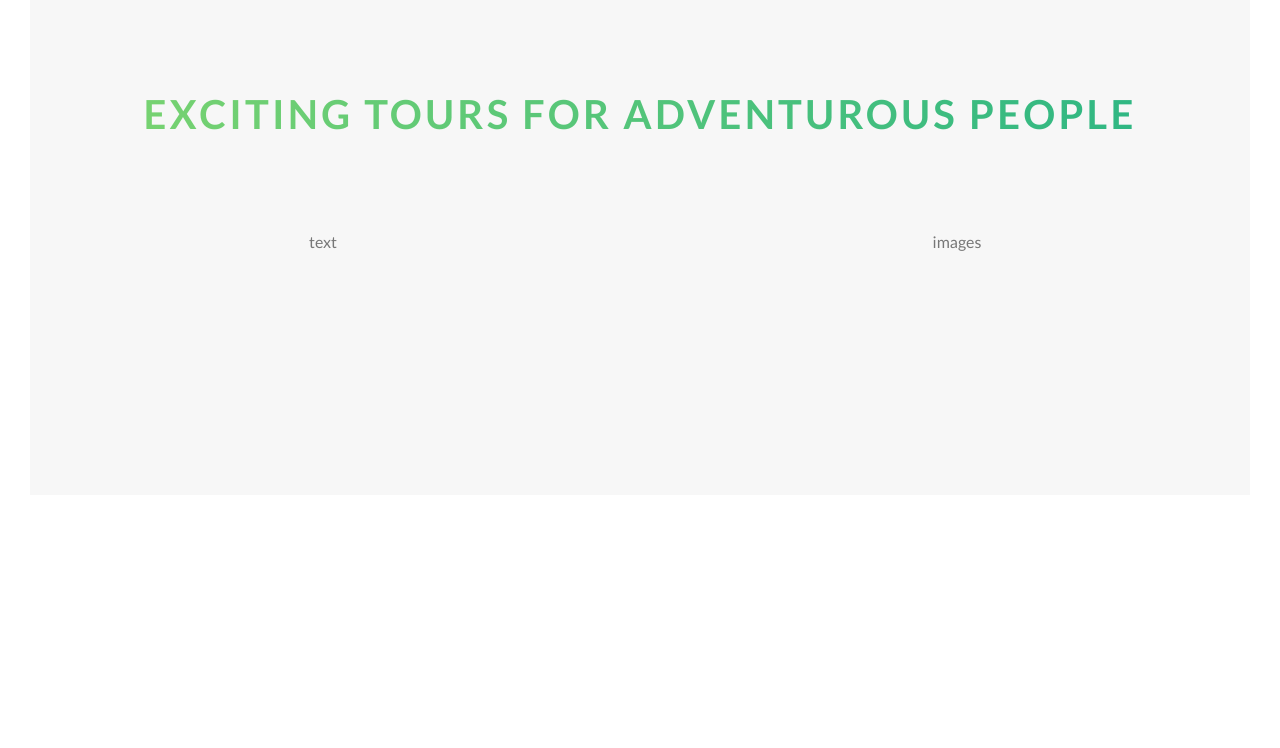
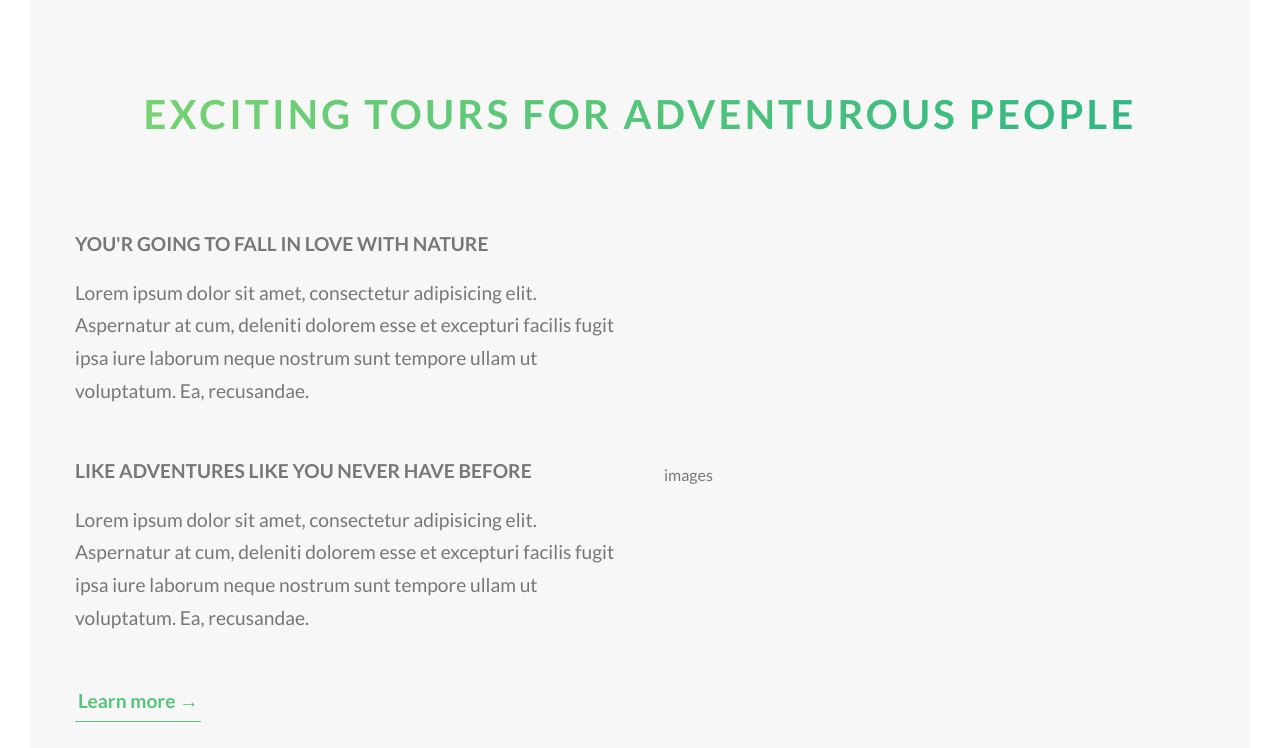
Before and after one commit to adnan725/Advance-css-project, a website: page Natours/starter/index.html in a window 1280 px wide. Shown: the part 790-1538 px from the top of the page. Before the commit the page ends 1315 px from the top, so only its background shows below. Drawn offline with Linux system fonts and the light colour scheme.

Commit message:
implemented description and learn more button

```diff
--- a/Natours/starter/index.html
+++ b/Natours/starter/index.html
@@ -27,11 +27,19 @@
     <main>
         <section class="section-about">
             <div class="u-text-center">
-                <h2 class="heading-secondary u-margin-bottom-5">Exciting Tours for adventurous people</h2>
+                <h2 class="heading-secondary u-margin-bottom-big">Exciting Tours for adventurous people</h2>
             </div>
             <div class="row">
                 <div class="col-1-of-2 u-text-center">
-                    text
+                    <h3 class="tertiary-heading u-margin-bottom-small">You'r going to fall in love with nature</h3>
+                    <p class="paragraph">
+                        Lorem ipsum dolor sit amet, consectetur adipisicing elit. Aspernatur at cum, deleniti dolorem esse et excepturi facilis fugit ipsa iure laborum neque nostrum sunt tempore ullam ut voluptatum. Ea, recusandae.
+                    </p>
+                    <h3 class="tertiary-heading u-margin-bottom-small">Like adventures like you never have before</h3>
+                    <p class="paragraph">
+                        Lorem ipsum dolor sit amet, consectetur adipisicing elit. Aspernatur at cum, deleniti dolorem esse et excepturi facilis fugit ipsa iure laborum neque nostrum sunt tempore ullam ut voluptatum. Ea, recusandae.
+                    </p>
+                    <a href="#" alt="learn more" class="btn-text">Learn more &rarr;</a>
                 </div>
                 <div class="col-1-of-2 u-text-center">
                     images
--- a/Natours/starter/sass/base/_typography.scss
+++ b/Natours/starter/sass/base/_typography.scss
@@ -42,3 +42,19 @@ body {
     }
   }
 }
+
+.tertiary-heading {
+  font-size:1.2rem;
+  font-weight: 700;
+  text-transform: uppercase;
+  text-align: left;
+}
+
+.paragraph {
+  font-size:1.2rem;
+  text-align: left;
+
+  &:not(:last-child) {
+    margin-bottom: 3rem;
+  }
+}
--- a/Natours/starter/sass/base/_utilities.scss
+++ b/Natours/starter/sass/base/_utilities.scss
@@ -2,6 +2,14 @@
   text-align: center;
 }
 
-.u-margin-bottom-5 {
+.u-margin-bottom-big {
   margin-bottom: 5rem;
 }
+
+.u-margin-bottom-medium {
+  margin-bottom: 3rem;
+}
+
+.u-margin-bottom-small {
+  margin-bottom: 1rem;
+}
--- a/Natours/starter/sass/components/_buttons.scss
+++ b/Natours/starter/sass/components/_buttons.scss
@@ -58,3 +58,29 @@
     animation-fill-mode: backwards;
   }
 }
+
+.btn-text {
+  &:link,
+  &:visited {
+    font-size:1.2rem;
+    font-weight: 700;
+    border-bottom: 1px solid $primary-color;
+    padding: 3px;
+    text-decoration: none;
+    color: $primary-color;
+    display: inline-block;
+  }
+
+  &:hover {
+    background-color: $primary-color;
+    color: $color-white;
+    box-shadow: 0 1rem 2rem rgba($color-black, 0.15);
+    transition: all 0.3s;
+    transform: translateY(-2px);
+  }
+
+  &:active {
+    box-shadow: 0 .5rem 1rem rgba($color-black, 0.15);
+    transform: translateY(0);
+  }
+}
--- a/Natours/starter/sass/layout/_grid.scss
+++ b/Natours/starter/sass/layout/_grid.scss
@@ -6,5 +6,6 @@
 }
 
 .col-1-of-2 {
-  width: calc((100% - 1rem)/2);
+  width: calc((90% - 1rem)/2);
+  text-align: left;
 }
```
Also changed, not shown: Natours/starter/css/style.css.
